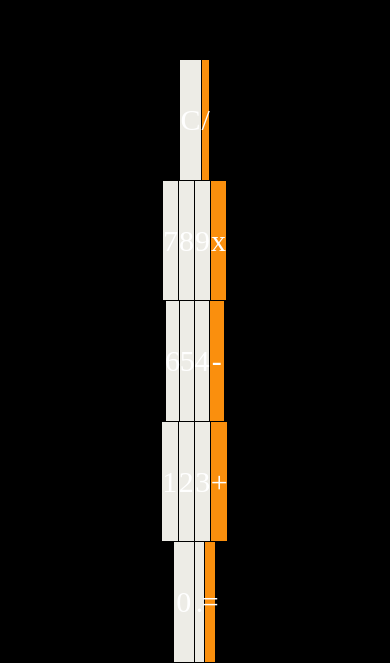
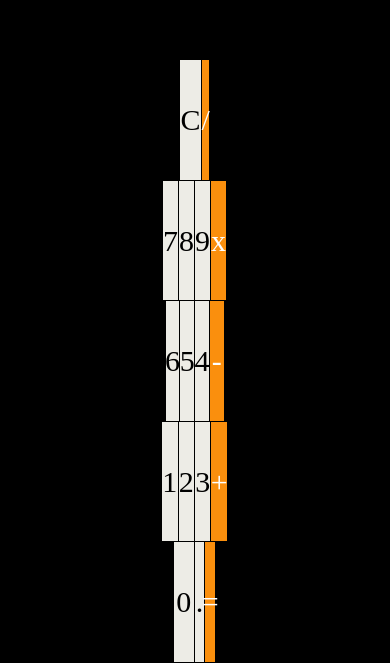
Before and after one commit to MR-Neto/CalculatorReactNative, a React Native app: screen / in a window 390 px wide. Shown: the part 181-844 px from the top of the page. Built offline with nearby package versions, Linux system fonts and the light colour scheme.

Commit message:
Styled ButtonText

```diff
--- a/src/components/Text.js
+++ b/src/components/Text.js
@@ -13,7 +13,7 @@ const TextComponentStyled = styled(Text)`
 export default TextComponentStyled
 
 export const ButtonText = styled(TextComponentStyled)`
-    color: ${ColorConfig.white};
+    color: ${({ isOperation }) => isOperation ? ColorConfig.white : ColorConfig.black};
     text-align: center;
 `
 
```
